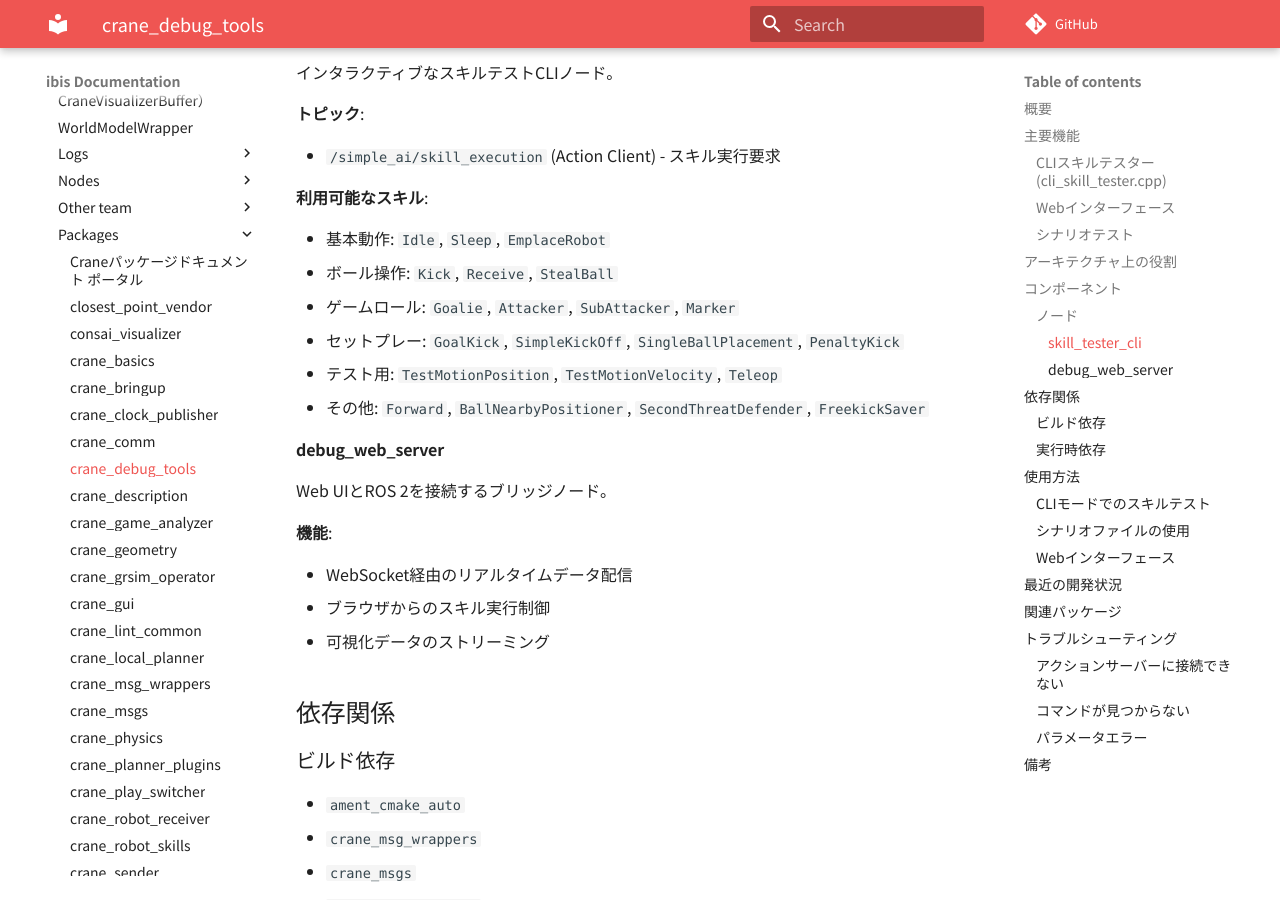
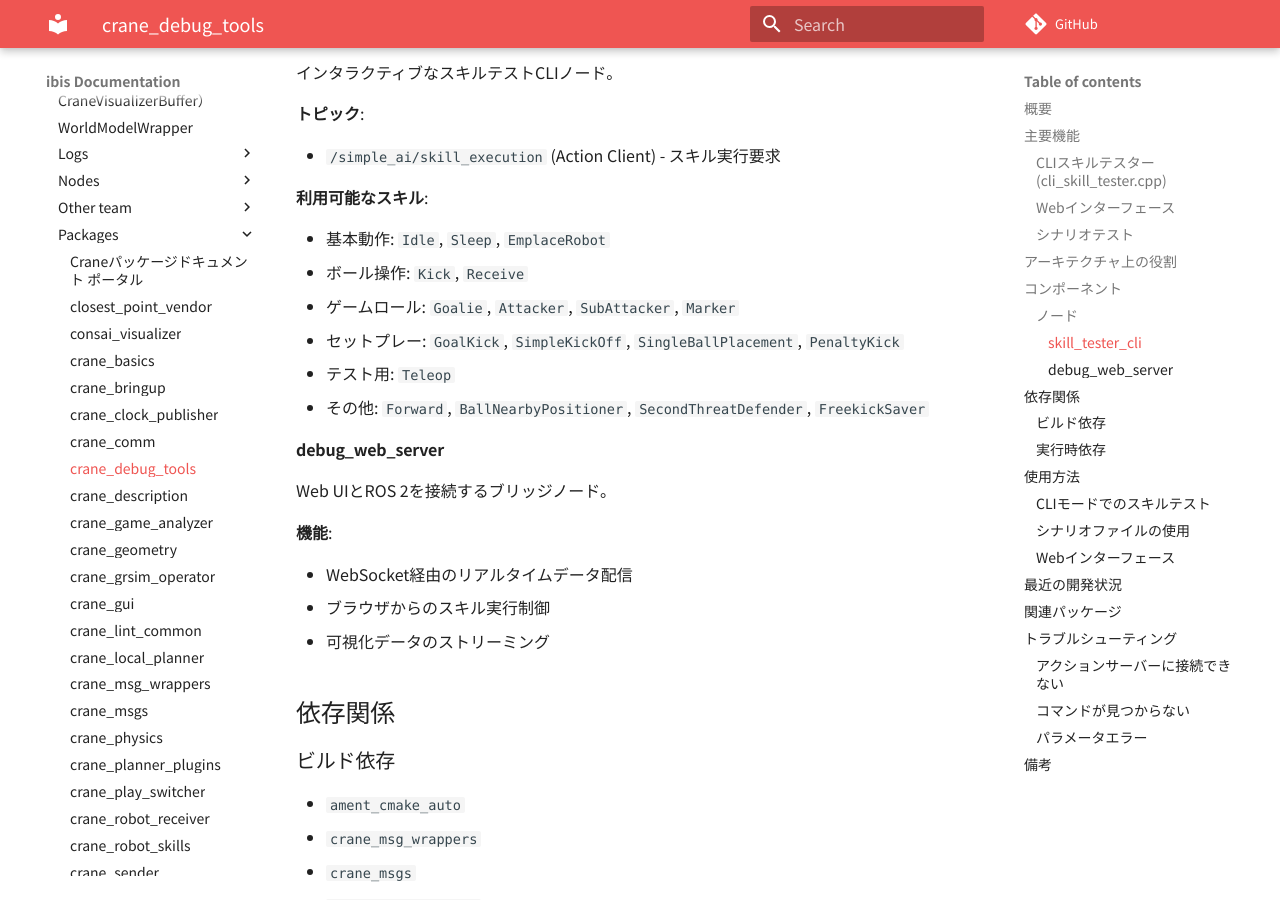
Before and after one commit to ibis-ssl/ibis_documentation, an MkDocs documentation site: the page built from docs/ai/packages/crane_debug_tools.md, in a window 1280 px wide and 900 px high, scrolled down 1258 px. Built offline with MkDocs 1.6.1 and Material for MkDocs 9.7.7, drawn with Linux system fonts in a browser that asks for light colours; nearby versions of some CDN libraries; some web fonts are replaced; comment, search, counter and statistics services are not loaded.

Commit message:
🔄 synced local 'docs/ai' with remote 'docs'

```diff
--- a/docs/ai/packages/crane_debug_tools.md
+++ b/docs/ai/packages/crane_debug_tools.md
@@ -48,10 +48,10 @@
 **利用可能なスキル**:
 
 - 基本動作: `Idle`, `Sleep`, `EmplaceRobot`
-- ボール操作: `Kick`, `Receive`, `StealBall`
+- ボール操作: `Kick`, `Receive`
 - ゲームロール: `Goalie`, `Attacker`, `SubAttacker`, `Marker`
 - セットプレー: `GoalKick`, `SimpleKickOff`, `SingleBallPlacement`, `PenaltyKick`
-- テスト用: `TestMotionPosition`, `TestMotionVelocity`, `Teleop`
+- テスト用: `Teleop`
 - その他: `Forward`, `BallNearbyPositioner`, `SecondThreatDefender`, `FreekickSaver`
 
 #### debug_web_server
```
Also changed, not shown: docs/ai/packages/crane_robot_skills.md (+0 -2 lines).
